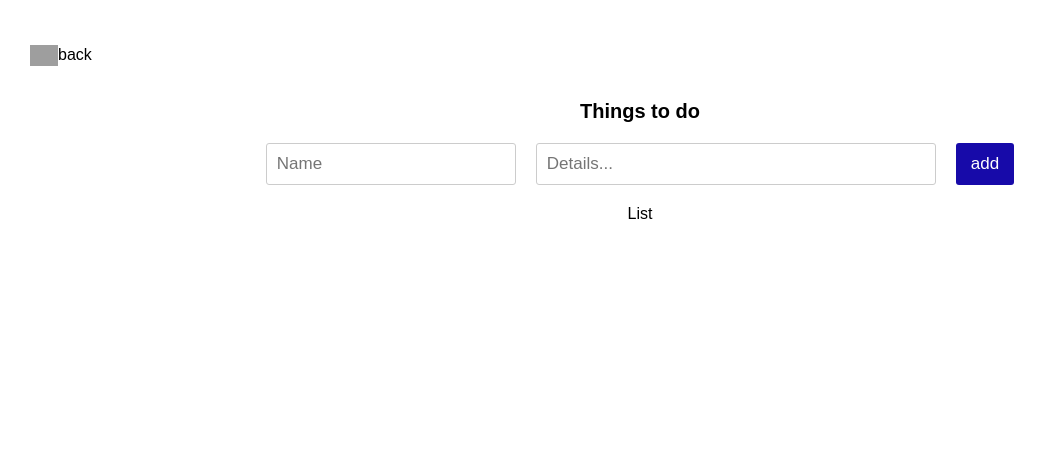
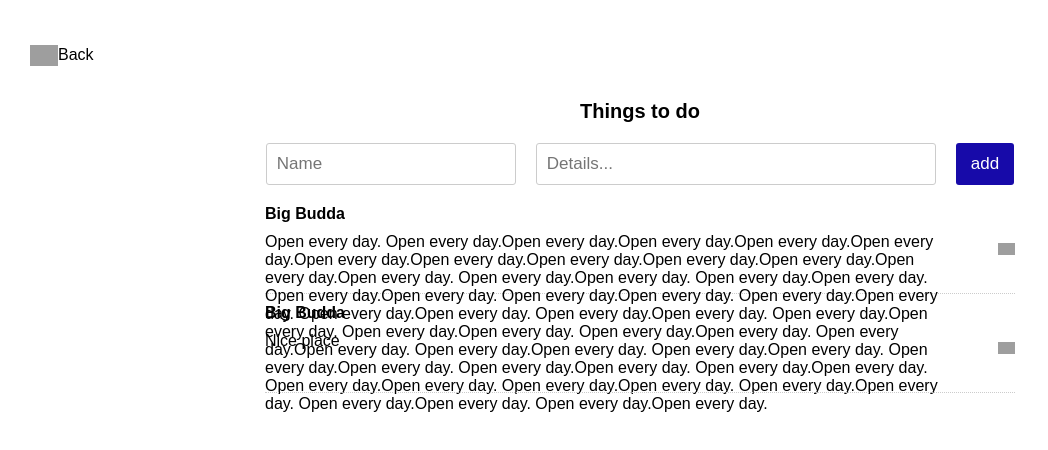
Before and after one commit to barabashlyuda77/trip-planning, a React (Create React App) app: page /section in a window 1280 px wide. Shown: the top 450 px of the page, without its empty margins (0-1048 px from the left). Built offline with nearby package versions, Linux system fonts and the light colour scheme; grey boxes are pictures that could not be loaded; the HTML template or start-up script is replaced by a standard one.

Commit message:
Add some stryling to section component

```diff
--- a/src/components/back/back.js
+++ b/src/components/back/back.js
@@ -11,7 +11,7 @@ const back = () =>{
           alt="back button"
           src="https://img.icons8.com/windows/96/000000/back.png"
         />
-        <p>back</p>
+        <p>Back</p>
       </Link>
     </div>
   );
--- /dev/null
+++ b/src/components/section-list/section-list.js
@@ -0,0 +1,40 @@
+import React, {Component} from 'react';
+import './section-list.scss';
+
+const listOfItems = [{
+  name: 'Big Budda',
+  details: 'Open every day. Open every day.'
+}]
+
+class sectionList extends Component {
+  render() {
+    return (
+      <div className="section-list-wrapper">
+        <div className="item-wrapper">
+          <div className="text-wrapper">
+            <h4>Big Budda</h4>
+            <p>Open every day. Open every day.Open every day.Open every day.Open every day.Open every day.Open every day.Open every day.Open every day.Open every day.Open every day.Open every day.Open every day. Open every day.Open every day. Open every day.Open every day. Open every day.Open every day. Open every day.Open every day. Open every day.Open every day. Open every day.Open every day. Open every day.Open every day. Open every day.Open every day. Open every day.Open every day. Open every day.Open every day. Open every day.Open every day. Open every day.Open every day. Open every day.Open every day. Open every day.Open every day. Open every day.Open every day. Open every day.Open every day. Open every day.Open every day. Open every day.Open every day. Open every day.Open every day. Open every day.Open every day. Open every day.Open every day. </p>
+          </div>
+          <img
+            className="img-delete"
+            alt="delete"
+            src="https://img.icons8.com/small/32/000000/delete-sign.png"
+          />
+        </div>
+        <div className="item-wrapper">
+          <div className="text-wrapper">
+            <h4>Big Budda</h4>
+            <p>Nice place</p>
+          </div>
+          <img
+            className="img-delete"
+            alt="delete"
+            src="https://img.icons8.com/small/32/000000/delete-sign.png"
+          />
+        </div>
+      </div>
+    );
+  }
+}
+
+export default sectionList;
--- /dev/null
+++ b/src/components/section-list/section-list.scss
@@ -0,0 +1,41 @@
+.section-list-wrapper {
+  width: 750px;
+
+  .item-wrapper {
+    display: flex;
+    align-items: center;
+    border-bottom: 1px dotted #ccc;
+    position: relative;
+    margin-bottom: 10px;
+
+    .text-wrapper {
+
+      h4, p {
+        margin: 0 0 10px 0;
+      }
+
+      p {
+        width: 690px;
+        height: 50px;
+      }
+    }
+  }
+
+  .img-delete {
+    width: 17px;
+    height: auto;
+    position: absolute;
+    right: 0;
+    cursor: pointer;
+
+    &:hover {
+      border: 1px dotted #ccc;
+      border-radius: 2px;
+    }
+
+    &:active {
+      background-color: #ccc;
+      border-radius: 2px;
+    }
+  }
+}
--- a/src/components/section/section.js
+++ b/src/components/section/section.js
@@ -2,6 +2,7 @@ import React, {Component} from 'react';
 import './section.scss';
 
 import Back from '../back/back.js';
+import SectionList from '../section-list/section-list.js';
 
 class tripDetails extends Component {
   render() {
@@ -29,7 +30,7 @@ class tripDetails extends Component {
               />
             </form>
           </div>
-          <div className="items-wrapper"> List</div>
+          <SectionList />
         </div>
       </div>
     );
```
